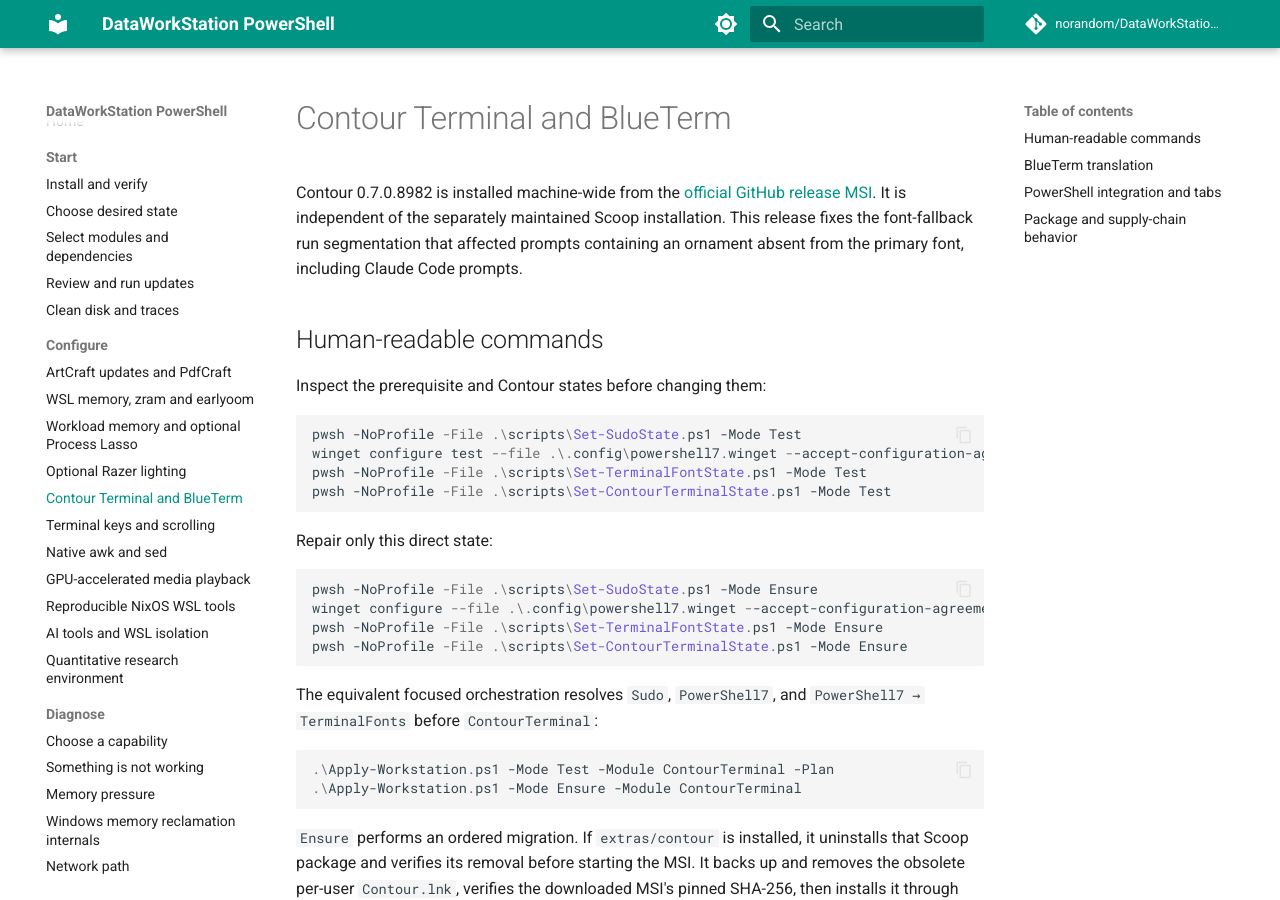
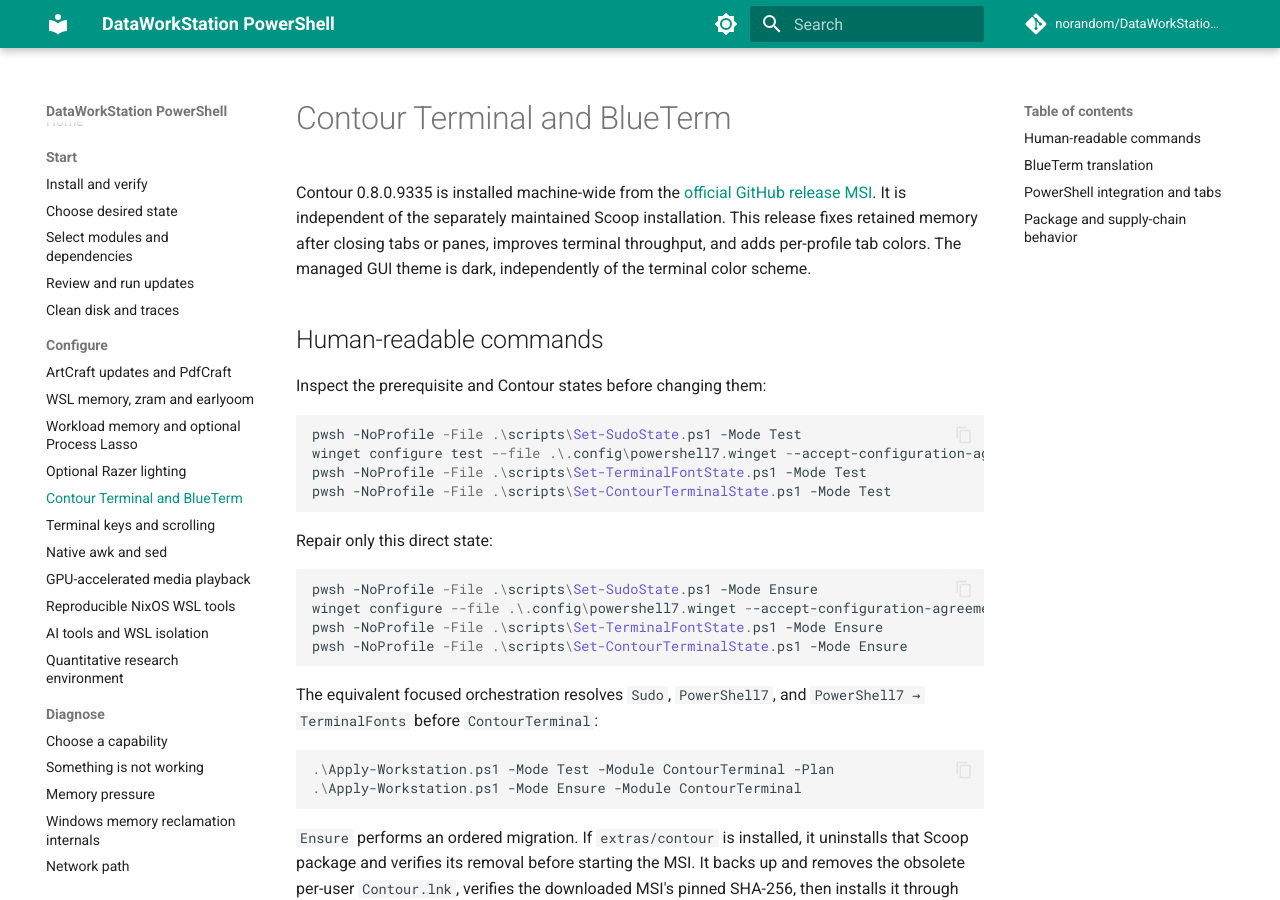
Before and after one commit to norandom/DataWorkStation_Powershell, an MkDocs documentation site: the page built from docs/contour-terminal.md, in a window 1280 px wide and 900 px high. Built offline with MkDocs 1.6.1 and Material for MkDocs 9.7.7, drawn with Linux system fonts in a browser that asks for light colours; comment, search, counter and statistics services are not loaded; some of the changed text lies outside the part shown.

Commit message:
Update managed Contour to 0.8.0.9335 with dark GUI theme

```diff
--- a/docs/contour-terminal.md
+++ b/docs/contour-terminal.md
@@ -1,6 +1,6 @@
 # Contour Terminal and BlueTerm
 
-Contour 0.7.0.8982 is installed machine-wide from the [official GitHub release MSI](https://github.com/contour-terminal/contour/releases/tag/v0.7.0.8982). It is independent of the separately maintained Scoop installation. This release fixes the font-fallback run segmentation that affected prompts containing an ornament absent from the primary font, including Claude Code prompts.
+Contour 0.8.0.9335 is installed machine-wide from the [official GitHub release MSI](https://github.com/contour-terminal/contour/releases/tag/v0.8.0.9335). It is independent of the separately maintained Scoop installation. This release fixes retained memory after closing tabs or panes, improves terminal throughput, and adds per-profile tab colors. The managed GUI theme is dark, independently of the terminal color scheme.
 
 ## Human-readable commands
 
@@ -107,10 +107,10 @@
 
 The declaration pins:
 
-- version `0.7.0.8982`;
-- product code `{0E736497-2B72-4117-95E9-54EC6D000700}`;
+- version `0.8.0.9335`;
+- product code `{0E736497-2B72-4117-95E9-54EC6D000800}`;
 - upgrade code `{0E736497-2B72-4117-95E9-54EC6D000000}`;
-- release asset `contour-0.7.0.8982-win64.msi`;
-- SHA-256 `29bed53dd40ae8625a0489deaea6a7303e18678869116622cad69f687440042e`.
+- release asset `contour-0.8.0.9335-win64.msi`;
+- SHA-256 `7f426f0ccbf0ea12204945c4c5dd01428107c7541d48e3498d297b033326c7d8`.
 
 The upstream MSI is not Authenticode-signed. Desired state therefore relies on the exact HTTPS GitHub release URL plus the pinned SHA-256 and refuses installation on any mismatch. The MSI declares `ALLUSERS=1`, writes under Program Files and the common Desktop, and consequently requires administrator rights. Downloads and installation require network access; test and plan modes do not.
```
Also changed, not shown: 2 other files.
